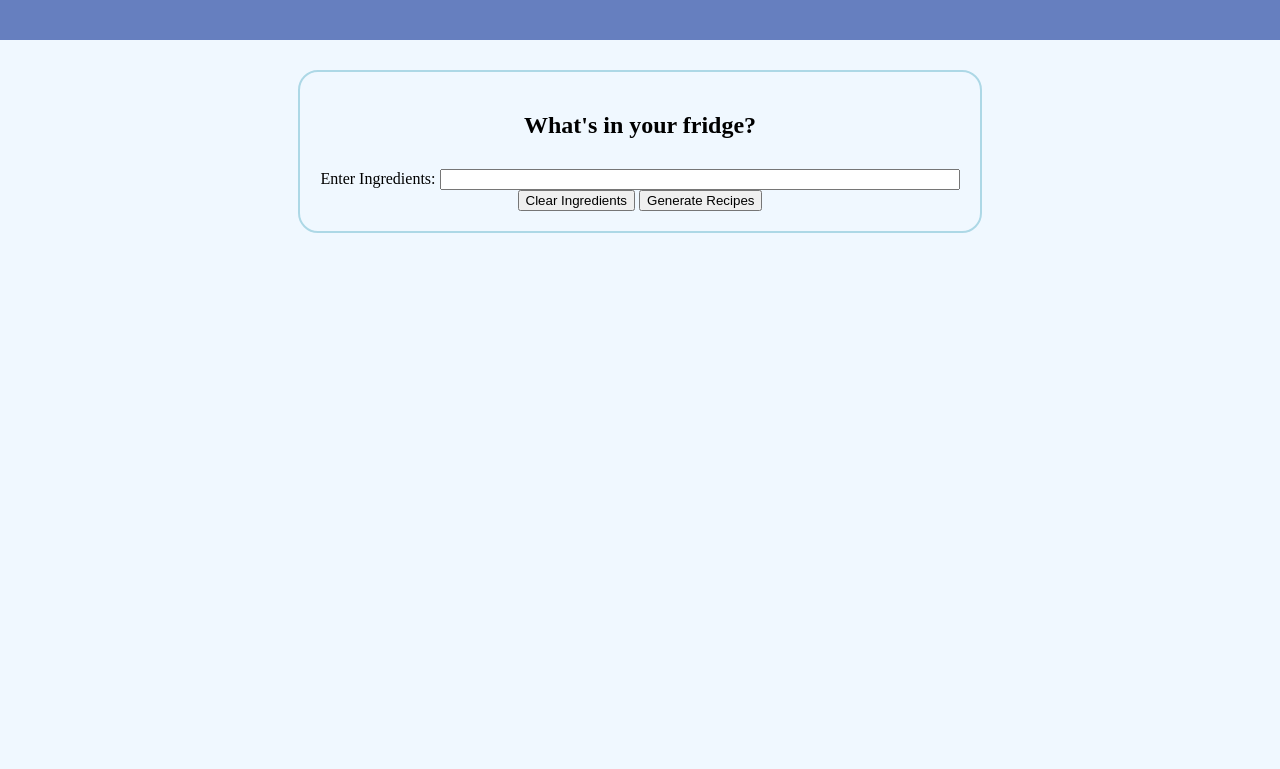
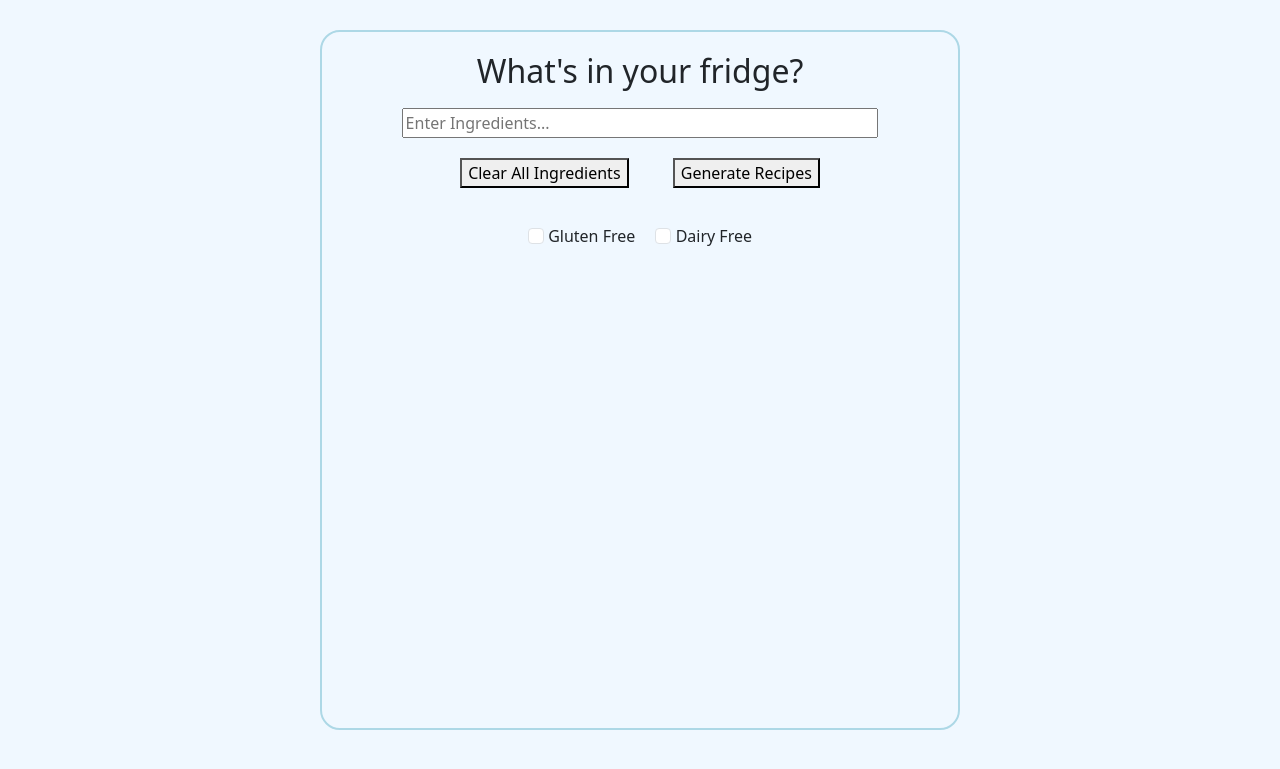
Before and after one commit to ArnaudCabello/CSE5914Leftovers, a Flask app: page / in a window 1280 px wide. Shown: the top 769 px of the page. Run offline with Flask 3, Linux system fonts and the light colour scheme.

Commit message:
home page bootstrap and some features

```diff
--- a/app/static/script/script.js
+++ b/app/static/script/script.js
@@ -1,31 +1,53 @@
 // script.js
 var ingredients = new Array();
+var glutenFreeSelected = false; // Boolean value for gluten-free selection
+var dairyFreeSelected = false; // Boolean value for dairy-free selection
 
-function addIngredient() {
-    var ingredientInput = document.getElementById('ingredients');
-    var ingredient = ingredientInput.value.trim();
-    ingredients.push(ingredient);
-    if (ingredient !== "") {
-        var ingredientList = document.getElementById('ingredientList');
-        var ingredientItem = document.createElement('div');
-        ingredientItem.className = 'ingredient-item';
-        ingredientItem.textContent = ingredient;
-        ingredientList.appendChild(ingredientItem);
-        ingredientInput.value = ''; // Clear the input field
+function addIngredient(event) {
+    if (event.key === 'Enter') {
+        var input = document.getElementById('ingredients');
+        var ingredient = input.value.trim();
+        ingredients.push(ingredient);
+        if (ingredient !== '') {
+            var list = document.getElementById('ingredients-list');
+            var listItem = document.createElement('li');
+            listItem.textContent = ingredient;
+            listItem.classList.add('list-group-item'); // Add a class to newly created list item
+            listItem.classList.add('list-group-item-action');
+            list.appendChild(listItem);
+            input.value = ''; // Clear input field
+            attachRemoveEventListener(listItem); // Attach event listener to the newly created list item
+        }
     }
-
-    // Return false to prevent the form from submitting
-    return false;
 }
 
+function attachRemoveEventListener(item) {
+    item.addEventListener('click', function() {
+        this.parentNode.removeChild(this); // Remove the clicked item from HTML
+        // Find the index of the clicked item in the ingredients array
+        const index = ingredients.indexOf(item.textContent);
+        // If the item is found, remove it from the array
+        if (index !== -1) {
+            ingredients.splice(index, 1);
+
+        }
+    });
+}
+
+
 function clearIngredients() {
-    document.getElementById('ingredients').value = '';
-    document.getElementById('ingredientList').innerHTML = '';
+    var list = document.getElementById('ingredients-list');
+    list.innerHTML = ''; // Remove all list items
     ingredients = new Array();
 }
 
 function generateRecipes() {
     // You can redirect to the results page here
+    // Check if gluten-free checkbox is selected
+    glutenFreeSelected = document.getElementById('glutenFreeCheckbox').checked;
+    // Check if dairy-free checkbox is selected
+    dairyFreeSelected = document.getElementById('dairyFreeCheckbox').checked;
+
     var rootPath = '/results';
     var query = '?q=';
     var ingredientsList = ingredients.join("_");
--- a/app/templates/home.html
+++ b/app/templates/home.html
@@ -3,6 +3,12 @@
   <head>
     <meta charset="UTF-8" />
     <meta name="viewport" content="width=device-width, initial-scale=1.0" />
+    <link
+      href="https://cdn.jsdelivr.net/npm/bootstrap@5.3.3/dist/css/bootstrap.min.css"
+      rel="stylesheet"
+      integrity="sha384-QWTKZyjpPEjISv5WaRU9OFeRpok6YctnYmDr5pNlyT2bRjXh0JMhjY6hW+ALEwIH"
+      crossorigin="anonymous"
+    />
     <title>Your Fridge App</title>
     <link
       rel="stylesheet"
@@ -23,8 +29,10 @@
         padding: 20px;
         margin-top: 30px;
         width: 50%;
+        height: 700px;
         margin-left: auto;
         margin-right: auto;
+        margin-bottom: 20px;
       }
 
       #ingredients,
@@ -32,30 +40,49 @@
         width: 80%;
         margin-top: 10px;
       }
+
+      button {
+        margin: 20px;
+      }
     </style>
   </head>
   <body>
-    <div class="banner"></div>
-    <div class="container">
+    <div class="container" id="content">
+      <!-- Header -->
       <h2>What's in your fridge?</h2>
-      <label for="ingredients">Enter Ingredients:</label>
+      <!-- Input space for ingredients -->
       <input
         type="text"
-        onchange="addIngredient()"
+        placeholder="Enter Ingredients..."
         id="ingredients"
         name="ingredients"
         required
+        onkeyup="addIngredient(event)"
+
       />
-      <br />
+      <!-- Button to clear all ingredients -->
       <button type="button" onclick="clearIngredients()">
-        Clear Ingredients
+        Clear All Ingredients
       </button>
+
+      <!-- Button to generate recipes -->
       <button type="button" onclick="generateRecipes()">
         Generate Recipes
       </button>
-      <div id="ingredientList">
-        <!-- Display entered ingredients here -->
-      </div>
+
+      <div class="mt-3">
+        <label class="form-check-label me-3" style="margin-bottom: 10px;">
+            <input type="checkbox" class="form-check-input" id="glutenFreeCheckbox"> Gluten Free
+        </label>
+        <label class="form-check-label" style="margin-bottom: 10px;">
+            <input type="checkbox" class="form-check-input" id="dairyFreeCheckbox"> Dairy Free
+        </label>
+    </div>
+
+
+      <!-- Display entered ingredients here -->
+        <ul class="list-group" id="ingredients-list">
+        </ul>
     </div>
   </body>
 </html>
--- a/config.py
+++ b/config.py
@@ -1,4 +1,4 @@
 # HOW TO USE
 # Rename this file to config.py and put your password below
 
-elastic_password="FWDZ0*ObFet0G4RlxY+4"
+elastic_password="wtvM9AawNpyje8Xy9Me="
```
Also changed, not shown: app/templates/results.html (+0 -9 lines).
